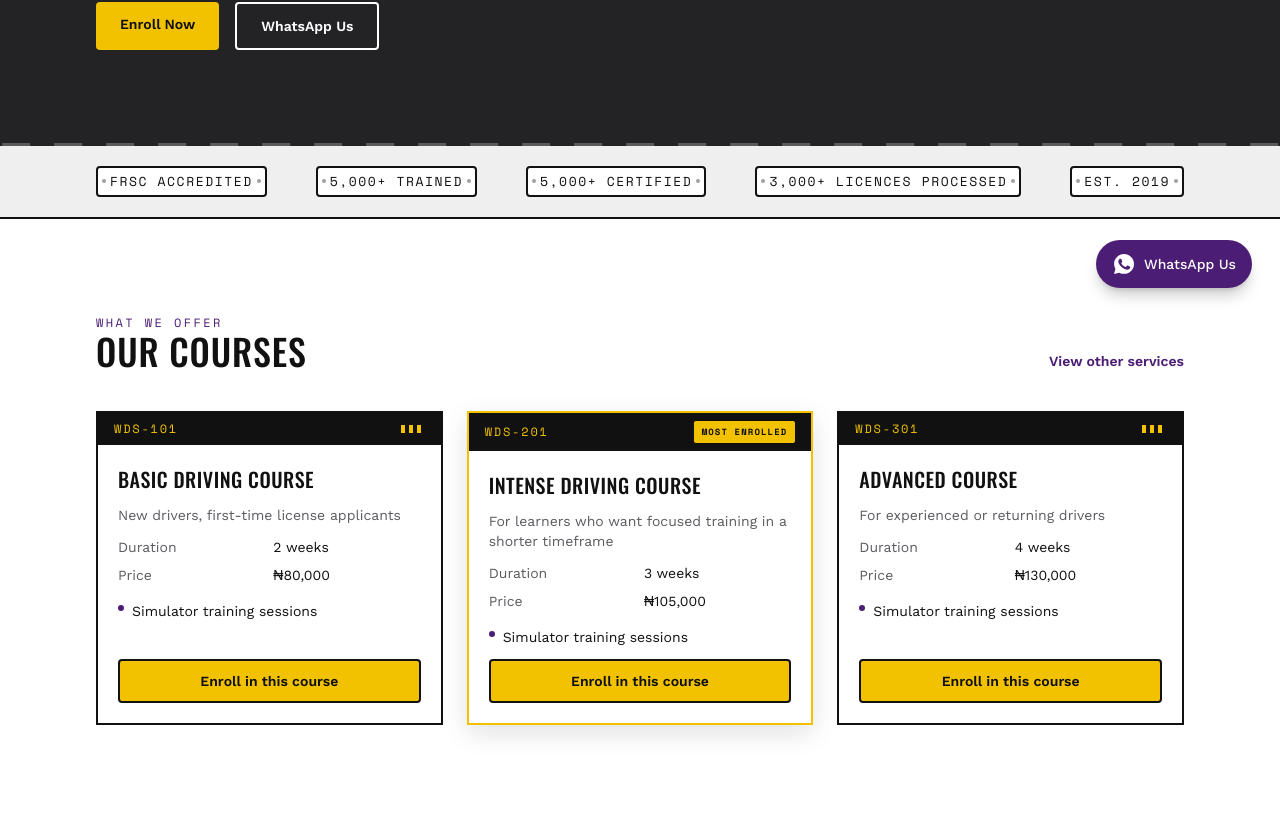
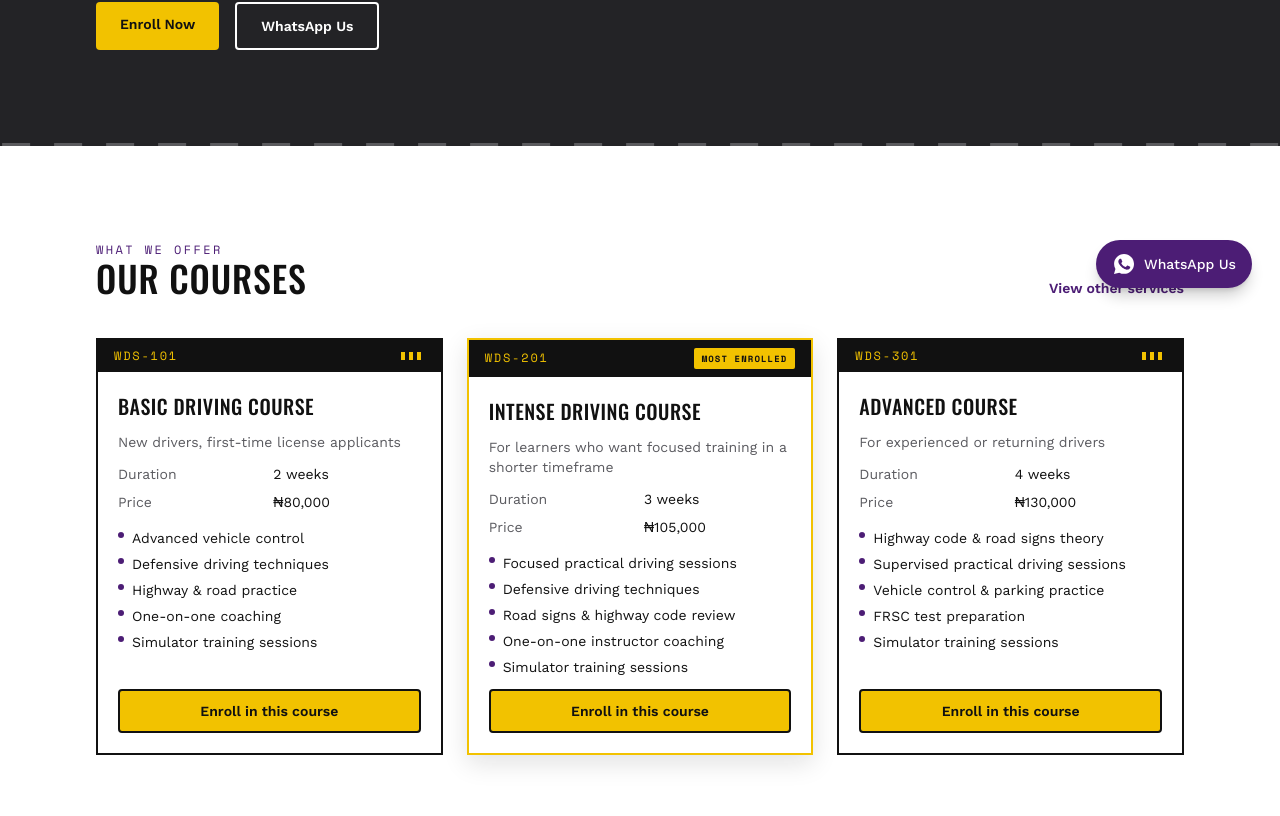
Before and after one commit to Adeelijah/wemisvilledrivingschool, a Next.js app: page / in a window 1280 px wide. Shown: the part 484-1300 px from the top of the page. Built offline with nearby package versions, Linux system fonts and the light colour scheme.

Commit message:
Update homepage course details and opening hours

```diff
--- a/app/(site)/page.js
+++ b/app/(site)/page.js
@@ -54,17 +54,6 @@ export default function HomePage() {
         </Container>
       </section>
 
-      {/* TRUST STRIP */}
-      <section className="border-b-2 border-ink bg-chalk py-5">
-        <Container className="flex flex-wrap items-center justify-center gap-3 md:justify-between">
-          <PlateBadge tone="white">FRSC ACCREDITED</PlateBadge>
-          <PlateBadge tone="white">5,000+ TRAINED</PlateBadge>
-          <PlateBadge tone="white">5,000+ CERTIFIED</PlateBadge>
-          <PlateBadge tone="white">3,000+ LICENCES PROCESSED</PlateBadge>
-          <PlateBadge tone="white">EST. 2019</PlateBadge>
-        </Container>
-      </section>
-
       {/* COURSES */}
       <section className="py-16 md:py-24">
         <Container>
@@ -79,7 +68,7 @@ export default function HomePage() {
           </div>
           <div className="grid gap-6 md:grid-cols-3">
             {courses.map((course) => (
-              <CourseCard key={course.code} course={course} compact />
+              <CourseCard key={course.code} course={course} />
             ))}
           </div>
         </Container>
--- a/lib/site.js
+++ b/lib/site.js
@@ -14,7 +14,7 @@ export const site = {
   email: "wemisvilledrivingschool@gmail.com",
   address: "Opposite OFN Oil and Gas Station, First Gate, Oba-Ile Housing Estate, Akure 100001, Ondo State",
   mapsQuery: "Wemisville Driving School Oba-Ile Akure",
-  hours: "Monday – Friday: 9:00 AM – 5:00 PM",
+  hours: "Monday – Friday: 8:00 AM – 6:00 PM",
   rating: 4.9,
   reviewCount: 402,
 };
```
